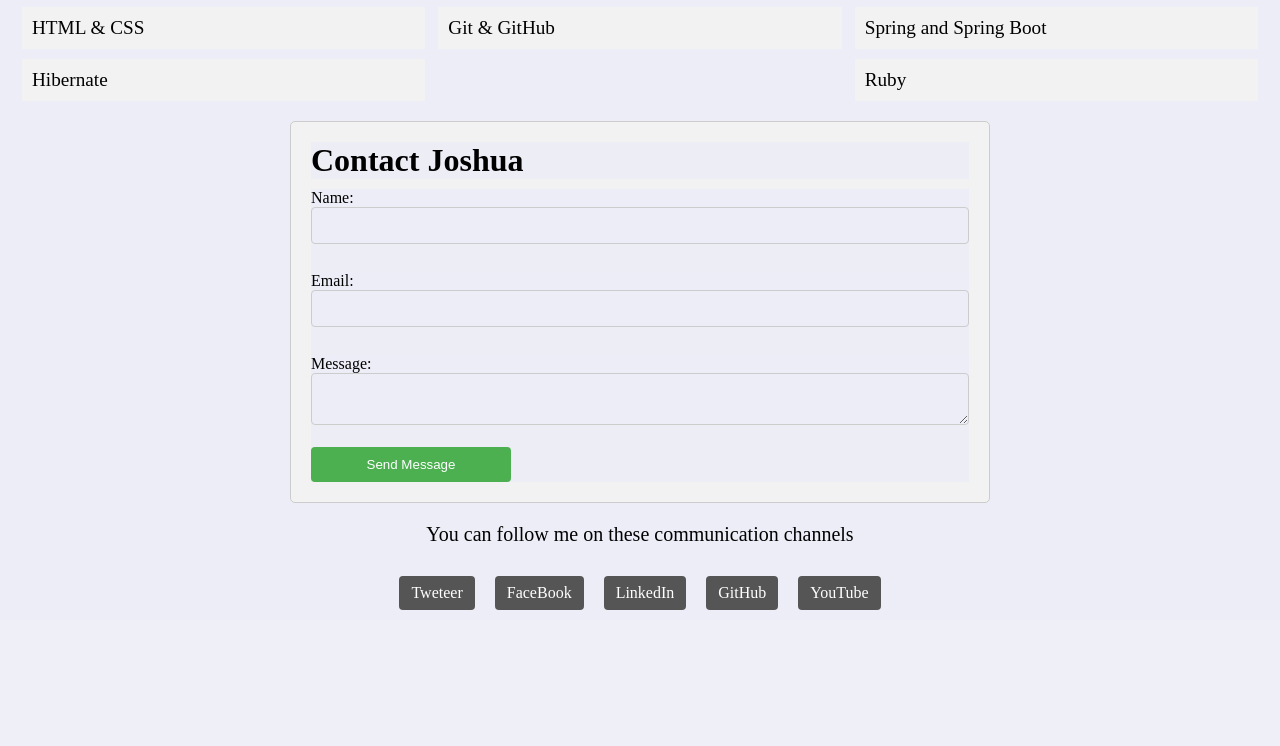
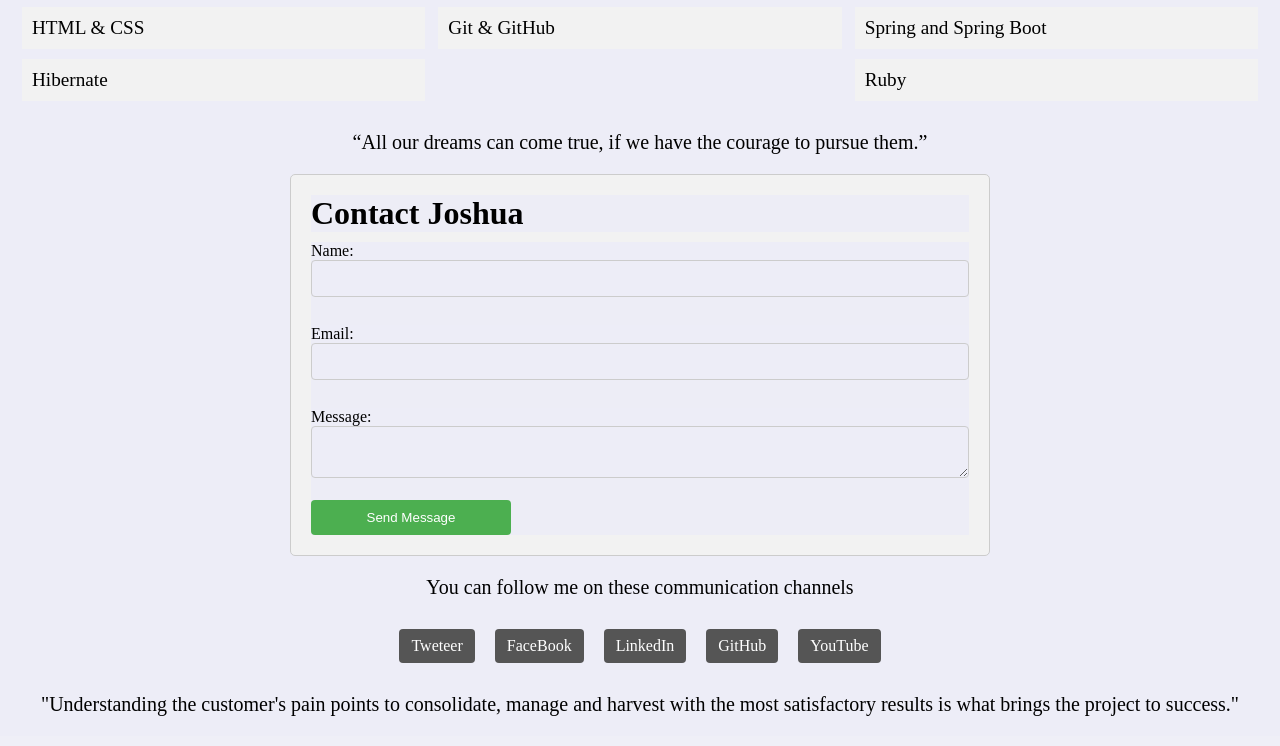
Before and after one commit to sibendire/portifolio, a plain HTML site: page index.html in a window 1280 px wide. Shown: the part 698-1444 px from the top of the page. Before the commit the page ends 1328 px from the top, so only its background shows below. Drawn offline with Linux system fonts and the light colour scheme.

Commit message:
modified index.html and style.css files

```diff
--- a/index.html
+++ b/index.html
@@ -60,7 +60,7 @@
 
         </ul>
         </div>
-
+       <p class="quote">“All our dreams can come true, if we have the courage to pursue them.”</p>
         <div class="container">
 
             <h1>Contact Joshua</h1>
@@ -86,6 +86,8 @@
     <a href="https://www.linkedin.com/in/sibendire-joshua-5b0850262/">LinkedIn</a>
     <a href="https://github.com/sibendire">GitHub</a>
     <a href="https://www.youtube.com/channel/UCa6RojBinTB0RlCPGfElhVw">YouTube</a>
+    <p class="props">"Understanding the customer's pain points to consolidate, manage and harvest with the most
+        satisfactory results is what brings the project to success." </p>
 </div>
 <script src="index.js"></script>
     <!-- <footer>
--- a/style.css
+++ b/style.css
@@ -129,6 +129,14 @@ background-image: url(Assert/de5.jpg);
   margin-right: 2px;
   display: flex;
 }
+.quote{
+  text-align: center;
+    font-size: 20px;
+    font-family: 'Times New Roman', Times, serif;
+    font-weight: unset;
+    margin-bottom: 20px;
+    margin-top: 20px;
+}
   .connection{
     text-align: center;
     font-size: 20px;
@@ -199,6 +207,14 @@ background-image: url(Assert/de5.jpg);
     border: none;
     max-width: 200px;
   }
+  .props{
+    /* text-align: center; */
+    font-size: 20px;
+    font-family: 'Times New Roman', Times, serif;
+    font-weight: unset;
+    margin-bottom: 20px;
+    margin-top: 20px;
+  }
 
   input[type="submit"]:hover {
     background-color: #45a049;
```
